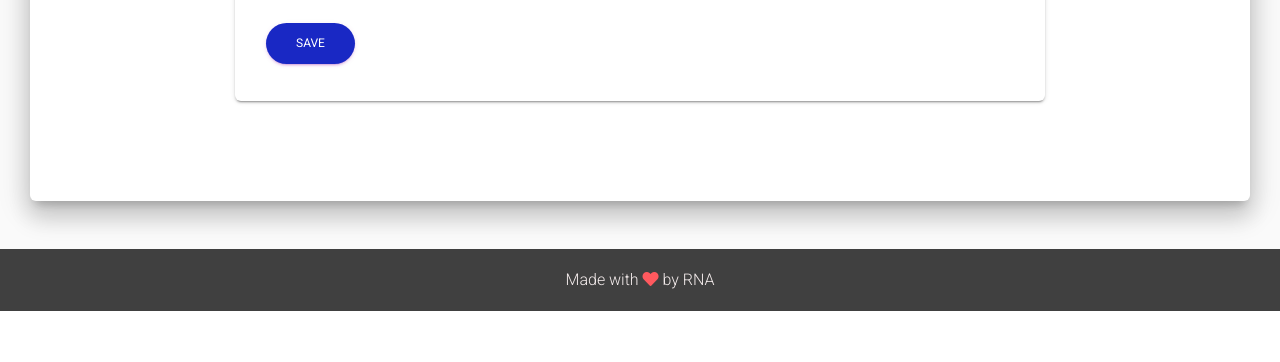
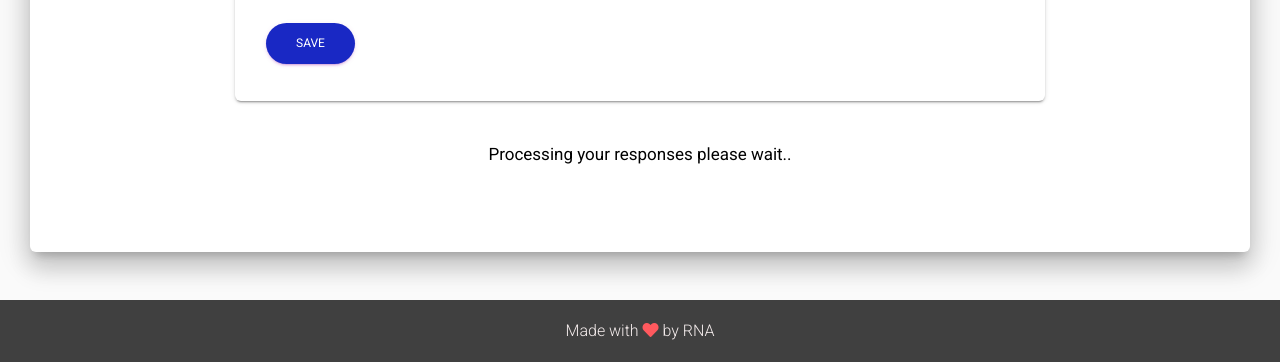
Before and after one commit to RiyaTasgaonkar/SentiMate, a Django app: page /testA in a window 1280 px wide. Shown: the part 1456-1818 px from the top of the page. Before the commit the page ends 1767 px from the top, so only its background shows below. Run offline with Django 3.2, Linux system fonts and the light colour scheme; a user stored in the database is signed in; some libraries are stand-ins or nearby versions.

Commit message:
Spinner updated

```diff
--- a/ocean/SentiMate/templates/testA.html
+++ b/ocean/SentiMate/templates/testA.html
@@ -132,8 +132,8 @@ The above copyright notice and this permission notice shall be included in all c
             </div>
           </div>
         </div>
+        <p class="h5">Processing your responses please wait..</p>
         <div class="container" id="spinner">
-          <p class="h5">Processing</p>
           <div class="spinner-border mx-auto my-5" role="status">
           </div>
         </div>
```
